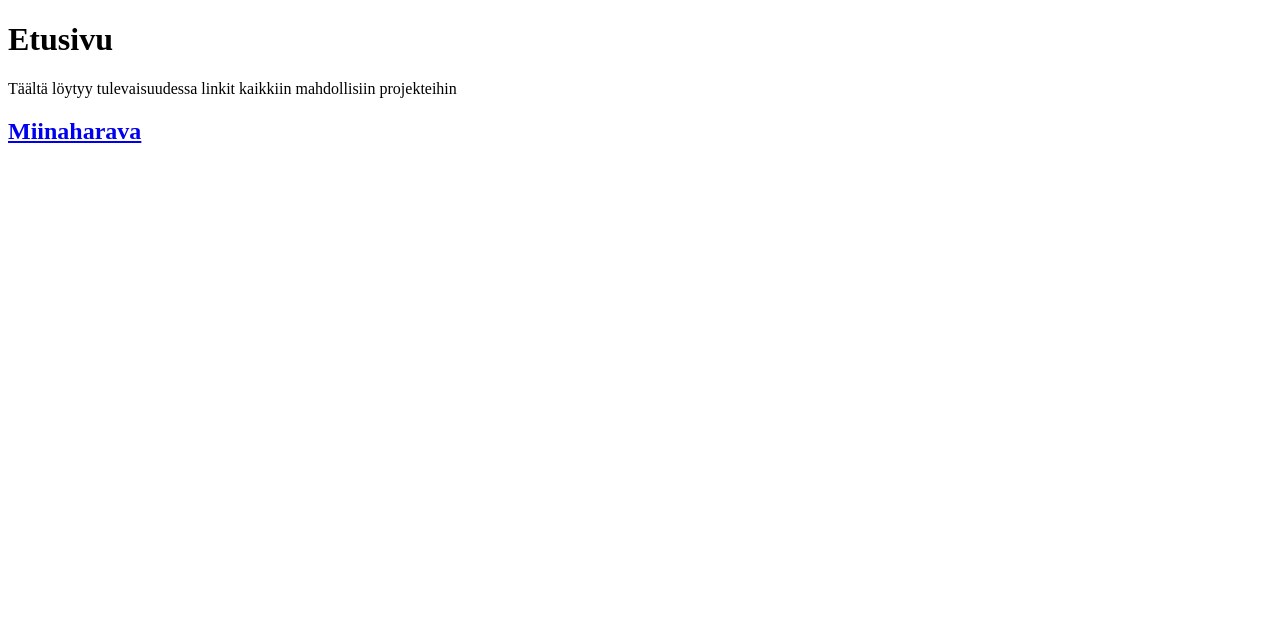
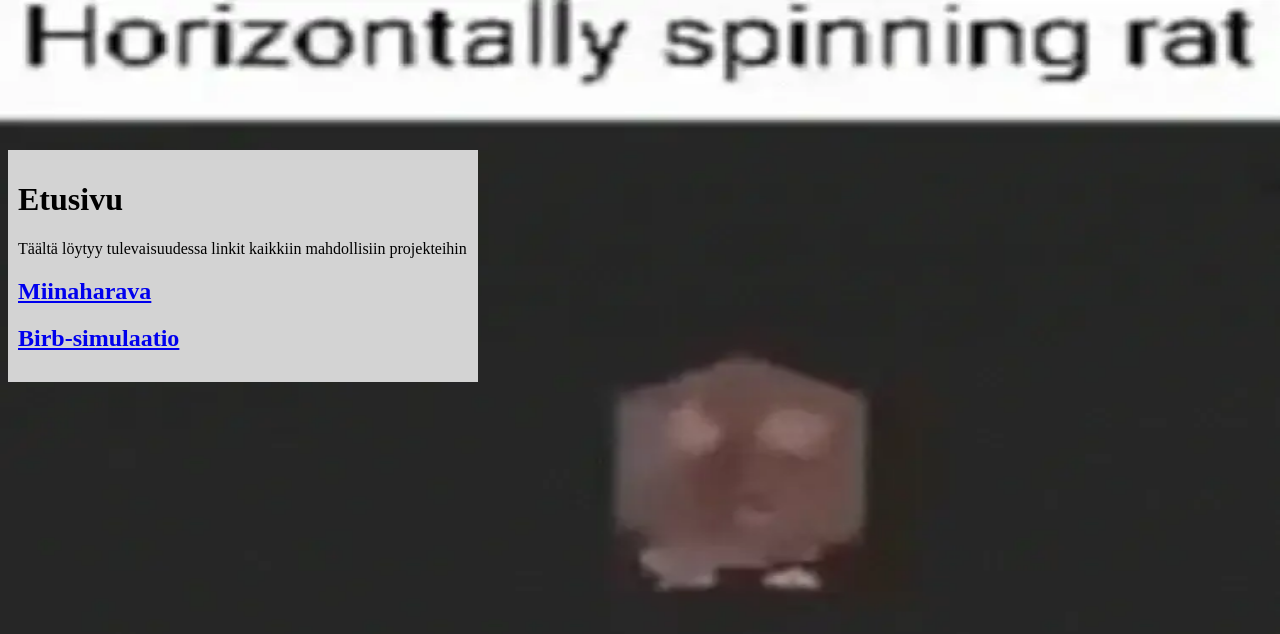
Before and after one commit to Pekkuli/pekkuli.github.io, a plain HTML site: page index.html in a window 1280 px wide. Drawn offline with Linux system fonts and the light colour scheme.

Commit message:
AAAAA
super mega update lees goo

```diff
--- /dev/null
+++ b/index.css
@@ -0,0 +1,15 @@
+body {
+    user-select: none; /* Standard syntax */
+    background: url('./ratatouille.webp');
+    background-repeat: no-repeat;
+    background-attachment: fixed;
+    background-size: 100% 100%;
+}
+
+div {
+    margin-top: 150px;
+    /* padding-top: 150px; */
+	background-color: lightgrey;
+	max-width: 450px;
+	padding: 10px;
+}
--- a/index.html
+++ b/index.html
@@ -1,9 +1,18 @@
 <!DOCTYPE html>
 <html>
-<body>
-<h1>Etusivu</h1>
-<p>Täältä löytyy tulevaisuudessa linkit kaikkiin mahdollisiin projekteihin</p>
+    <head>
+        <meta name="viewport" content="width=device-width, initial-scale=1.0" />
+        <!-- <link rel="icon" href="resources/images/logo.ico" /> -->
+        <link rel="stylesheet" type="text/css" href="index.css">
+    </head>
+<body >
+    <div>
+        <h1>Etusivu</h1>
+        <p>Täältä löytyy tulevaisuudessa linkit kaikkiin mahdollisiin projekteihin</p>
 
-<h2><a href="https://pekkuli.github.io/miinaharava/">Miinaharava</a></h2>
+        <h2><a href="https://pekkuli.github.io/miinaharava/">Miinaharava</a></h2>
+
+        <h2><a href="https://pekkuli.github.io/Flock-AI/">Birb-simulaatio</a></h2>
+    </div>
 </body>
 </html>
```
Also changed, not shown: ratatouille.webp (added).
